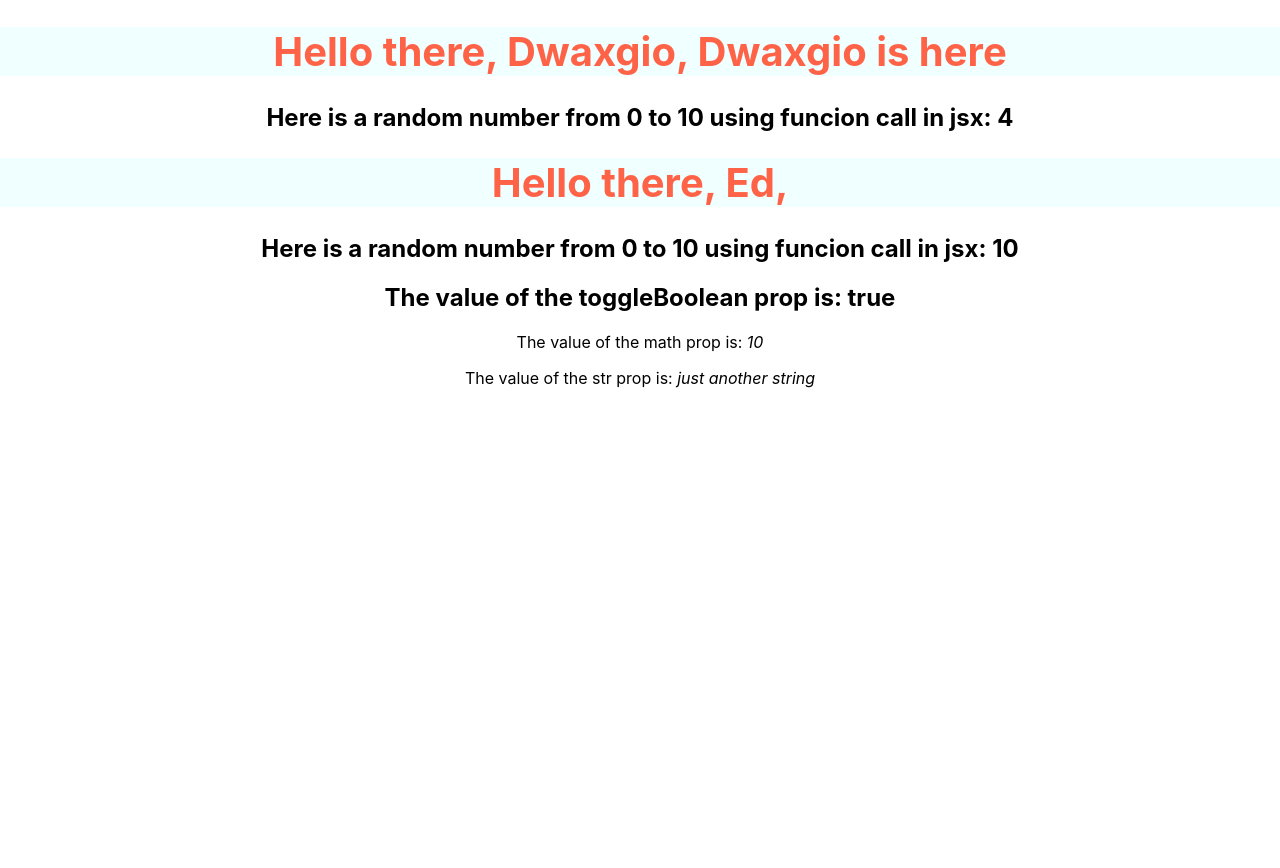
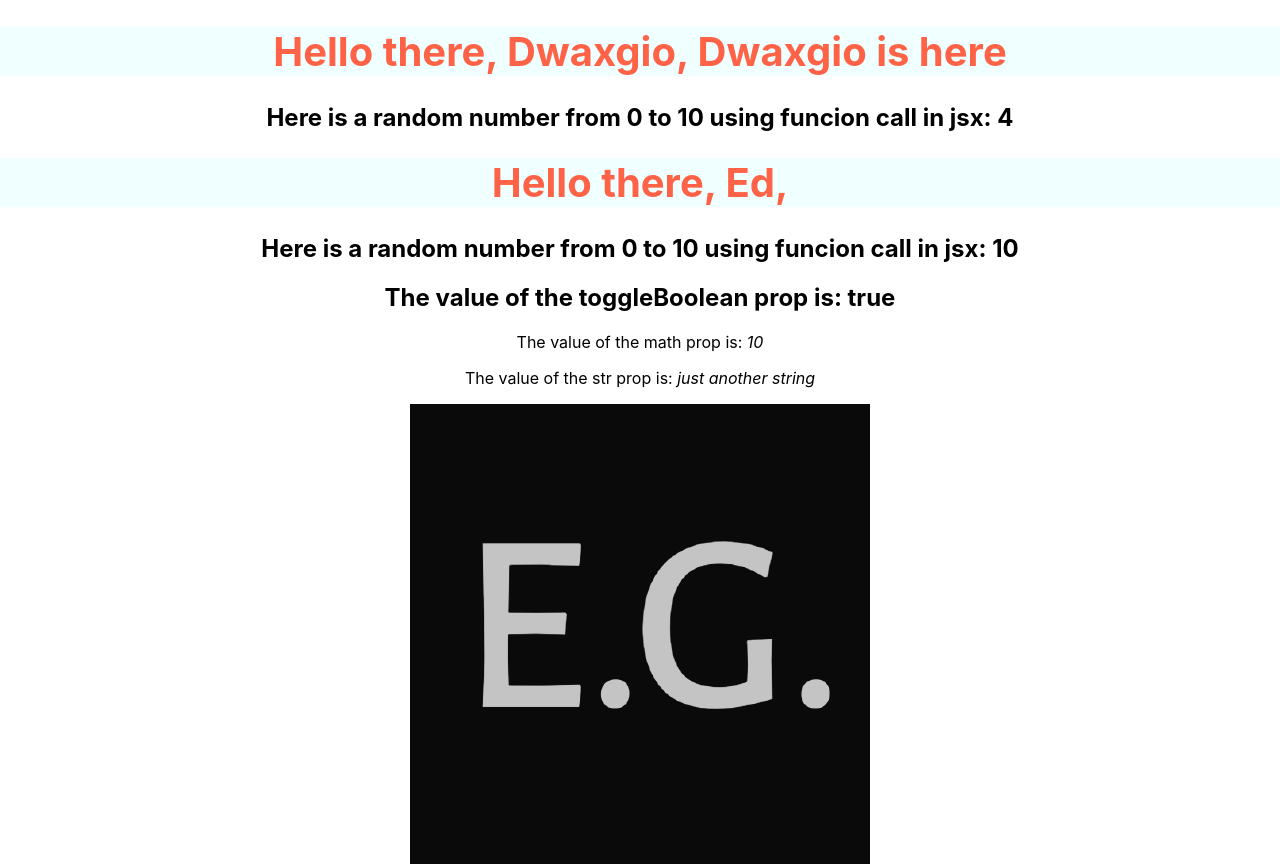
Before and after one commit to dwaxgio/meta-react-core, a React (Create React App) app: page / in a window 1280 px wide. Before the commit the page ends 800 px from the top, so only its background shows below. Built offline with nearby package versions, Linux system fonts and the light colour scheme.

Commit message:
Embedding in attributes added to Attributes component

```diff
--- a/src/App.js
+++ b/src/App.js
@@ -2,6 +2,7 @@ import logo from "./logo.svg";
 import "./App.css";
 import Heading from "./components/Heading";
 import Expressions from "./components/Expressions";
+import Attributes from "./components/Attributes";
 
 const bool = false;
 const str1 = "just";
@@ -16,6 +17,7 @@ function App() {
         math={(10 + 20) / 3}
         str={str1 + " another " + "string"}
       />
+      <Attributes/>
     </div>
   );
 }
--- /dev/null
+++ b/src/components/Attributes.js
@@ -0,0 +1,8 @@
+import logopng from "../EGLogo.png";
+
+const Attributes = (props) => {
+  const logo = <img src={logopng}></img>;
+  return logo;
+};
+
+export default Attributes;
```
Also changed, not shown: src/EGLogo.png (added).
